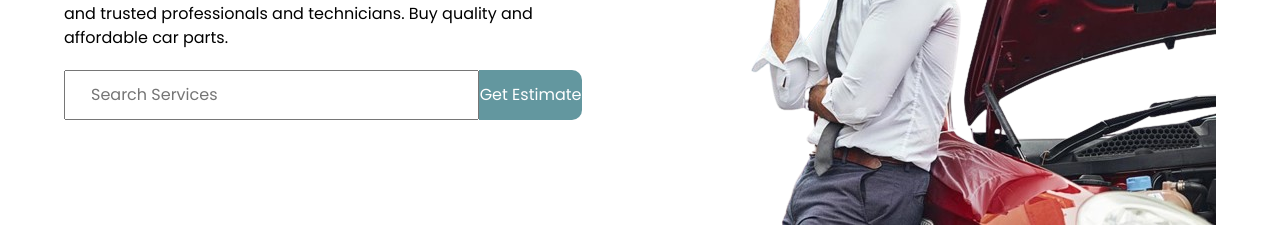
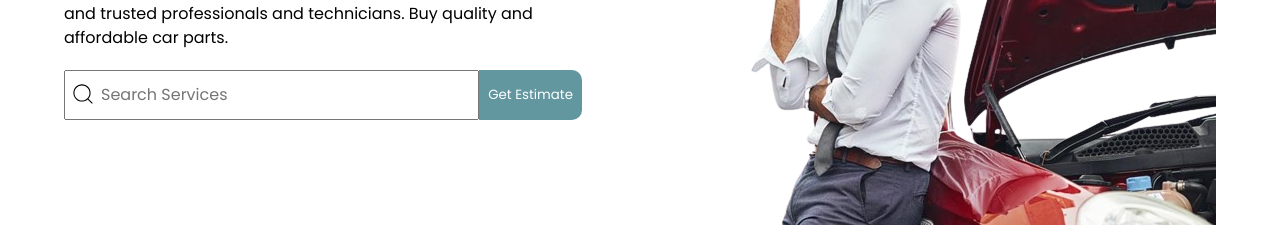
Before and after one commit to Deyjuwon/mecanico, a React (Vite) app: page / in a window 1280 px wide. Shown: the part 392-619 px from the top of the page. Built offline with nearby package versions, Linux system fonts and the light colour scheme.

Commit message:
updated serices input drop domn menu

```diff
--- a/src/Components/ServicesInput/ServiceInput.css
+++ b/src/Components/ServicesInput/ServiceInput.css
@@ -7,7 +7,8 @@
     width: 80%;
     outline: none;
     font-size: 16px;
-    padding-left: 25px;
+    padding-left: 35px;
+    position: relative;
 }
 
 .serviceBtn {
@@ -15,9 +16,39 @@
     width: 20%;
     border-top-right-radius: 10px;
     border-bottom-right-radius: 10px;
-    font-size: 16px;
+    font-size: 15sspx;
     cursor: pointer;
     border: none;
     background-color: #63979f;
     color: #fff;
 }
+
+.searchIcon {
+    position: absolute;
+    top: 473px;
+    left: 70px;
+}
+
+.serviceDD {
+    position: absolute;
+    top: 520px;
+
+}
+
+.serviceDD ul li {
+    border: 1px solid gray;
+    width: 530px;
+    height: 50px;
+    text-align: center;
+    display: flex;
+    justify-content: center;
+    align-items: center;
+    cursor: pointer;
+    font-weight: 700;
+}
+
+.serviceDD ul li:hover {
+    background-color: #63979f;
+    color: #fff;
+
+}
--- a/src/Components/ServicesInput/ServiceInput.jsx
+++ b/src/Components/ServicesInput/ServiceInput.jsx
@@ -1,12 +1,36 @@
-import React from 'react'
+import React, { useState } from 'react'
 import './ServiceInput.css'
+import { CiSearch } from "react-icons/ci";
 
 
 const ServiceInput = () => {
+
+  const [isDropdownOpen, setDropdownOpen] = useState(false);
+
+  // Function to toggle the dropdown visibility
+  const toggleDropdown = () => {
+    setDropdownOpen(!isDropdownOpen);
+  };
   return (
     <form className='serviceForm' action="">
-        <input className='serviceInput' type="text" placeholder='Search Services' />
+        <input className='serviceInput' type="text" placeholder='Search Services' onClick={toggleDropdown} />
+
         <button type="submit" className='serviceBtn'>Get Estimate</button>
+        <CiSearch className='searchIcon' size={26} />
+
+        {isDropdownOpen && (
+        <div className='serviceDD'>
+          <ul>
+            <li>Oil Change</li>
+            <li>Brake Pads</li>
+            <li>Wheel Alignment</li>
+            <li>A/C Diagnosis</li>
+            <li>Brake Fluid</li>
+            <li>Transmission Flush</li>
+            <li>General Diagnosis</li>
+          </ul>
+        </div>
+      )}
 
     </form>
   )
```
